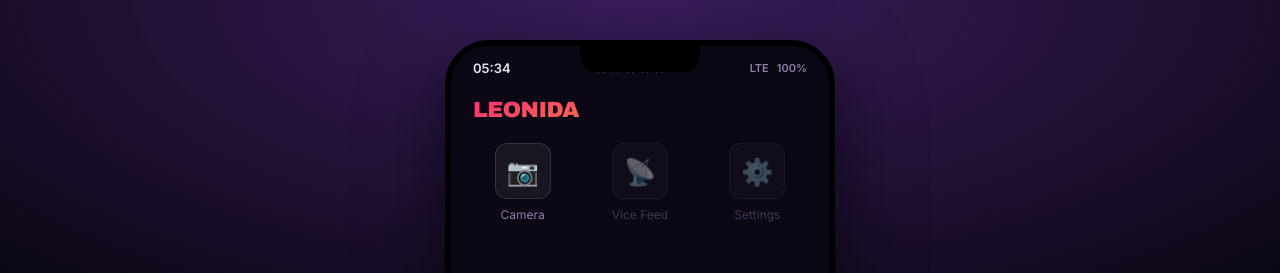
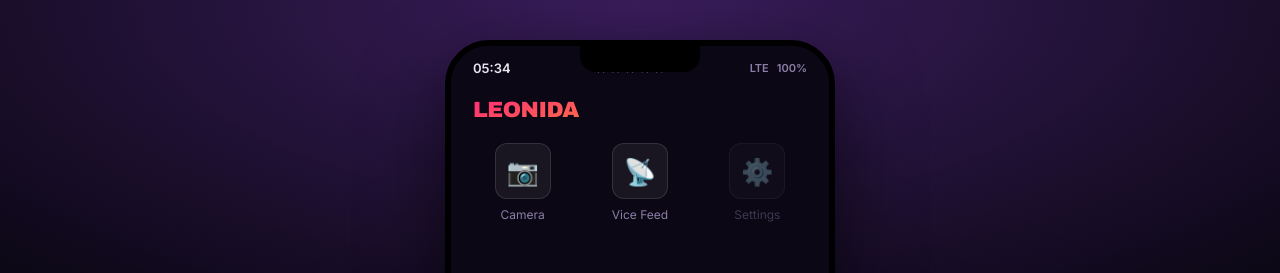
Before and after one commit to KaparthyReddy/snapmatic-vi, a React (Vite) app: page / in a window 1280 px wide. Both pictures are taken after a click on the button "Swipe to unlock". Shown: the top 273 px of the page. Built offline with nearby package versions, Linux system fonts and the light colour scheme.

Commit message:
Update AppGrid.tsx

```diff
--- a/src/components/AppGrid.tsx
+++ b/src/components/AppGrid.tsx
@@ -9,7 +9,7 @@ type AppDef = {
 
 const APPS: AppDef[] = [
   { id: 'camera', label: 'Camera', icon: '📷' },
-  { id: 'feed', label: 'Vice Feed', icon: '📡', disabled: true },
+  { id: 'feed', label: 'Vice Feed', icon: '📡' },
   { id: 'settings', label: 'Settings', icon: '⚙️', disabled: true },
 ];
 
```
